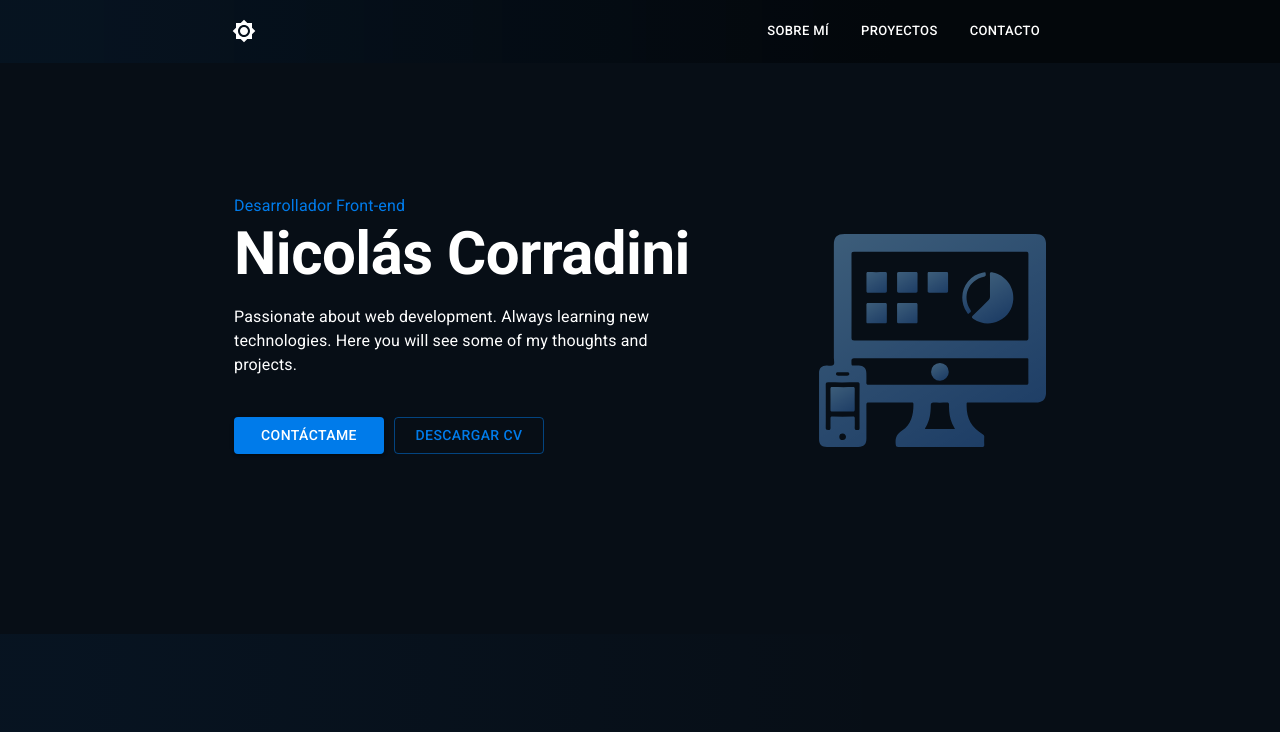
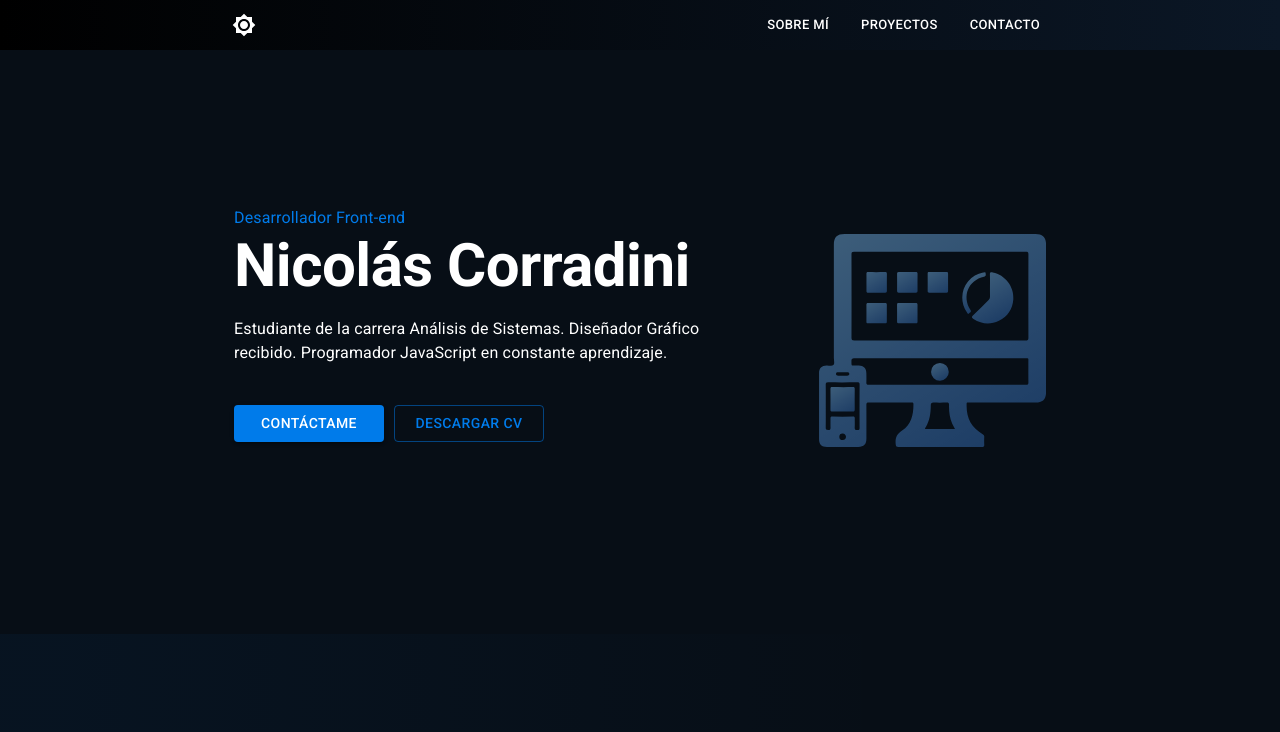
Before and after one commit to ncorradini/portfolio, a React (Create React App) app: page / in a window 1280 px wide. Shown: the top 732 px of the page. Built offline with nearby package versions, Linux system fonts and the light colour scheme.

Commit message:
Fixed styles header, personal and contact components

```diff
--- a/src/components/Contact/index.js
+++ b/src/components/Contact/index.js
@@ -10,7 +10,7 @@ const Contact = () => {
     }}>
       <Container maxWidth="md">
         <Box component="section" id="contact" sx={{
-          minHeight: '500px',
+          minHeight: '550px',
           display: 'flex',
           flexDirection: 'column',
         }}>
--- a/src/components/Header/ToggleMode.js
+++ b/src/components/Header/ToggleMode.js
@@ -6,7 +6,7 @@ const ToggleMode = ({ colorMode, theme }) => {
   return (
     <IconButton
       disableRipple="true"
-      sx={{ '&.MuiButtonBase-root:hover': { bgcolor: 'transparent' } }}
+      sx={{ color: '#fff', '&.MuiButtonBase-root:hover': { bgcolor: 'transparent' } }}
       onClick={colorMode.toggleColorMode}>
       {theme.palette.mode === 'dark'
         ? <Brightness7Icon />
--- a/src/components/Header/index.js
+++ b/src/components/Header/index.js
@@ -17,7 +17,10 @@ const Header = props => {
 
   return (
     <ElevationScroll {...props}>
-      <AppBar sx={{ background: 'linear-gradient(90deg, rgba(0,123,234,0.05) 5%, rgba(0,0,0,0.5) 70%)' }}>
+      <AppBar sx={{
+        background: 'linear-gradient(90deg, rgba(0,0,0,1) 0%, rgba(11,23,38,1) 100%)',
+        height: '50px',
+      }}>
         <Container maxWidth="md">
           <Box sx={{ display: 'flex', px: '10px' }}>
             <ToggleMode colorMode={colorMode} theme={theme} />
@@ -36,7 +39,7 @@ const Header = props => {
                   href={`#${section}`}
                   sx={{
                     color: '#fff',
-                    my: 2,
+                    my: 1.2,
                     px: 2,
                     display: 'block',
                     transition: '0.5s',
--- a/src/components/Presentation/Personal.js
+++ b/src/components/Presentation/Personal.js
@@ -11,7 +11,7 @@ const Personal = () => {
       </Typography>
       <Box sx={{ width: '80%', mt: '15px' }}>
         <Typography variant="p" color="secondary" fontWeight="regular">
-          Passionate about web development. Always learning new technologies. Here you will see some of my thoughts and projects.
+          Estudiante de la carrera Análisis de Sistemas. Diseñador Gráfico recibido. Programador JavaScript en constante aprendizaje.
         </Typography>
       </Box>
       <Box sx={{ display: 'flex' }}>
```
